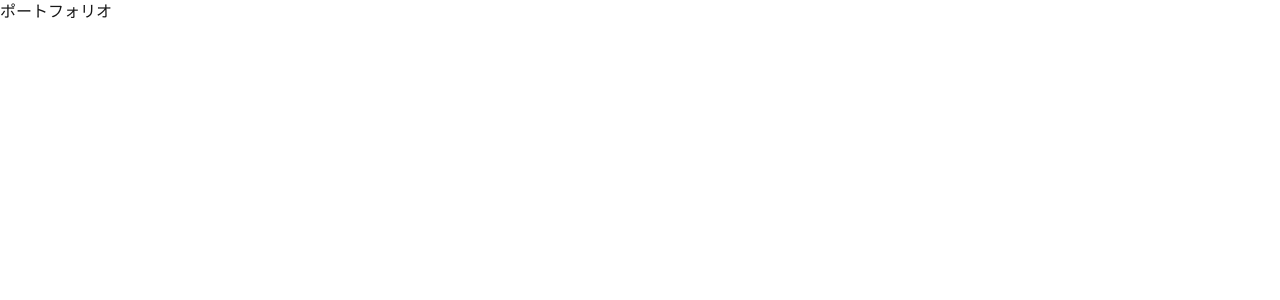
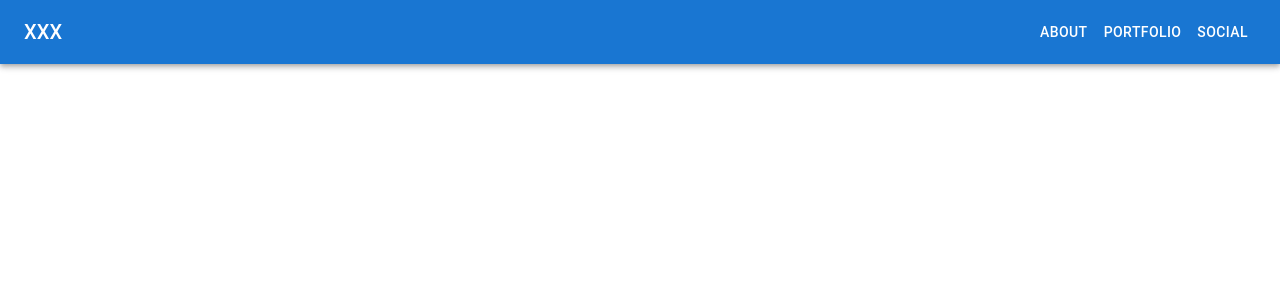
Before and after one commit to m-private-m/react-roadmap, a Next.js app: page /portfolio in a window 1280 px wide. Shown: the top 300 px of the page. Built offline with nearby package versions, Linux system fonts and the light colour scheme.

Commit message:
add headder

```diff
--- /dev/null
+++ b/src/components/Header/index.tsx
@@ -0,0 +1,25 @@
+import * as React from 'react';
+import AppBar from '@mui/material/AppBar';
+import Box from '@mui/material/Box';
+import Toolbar from '@mui/material/Toolbar';
+import Typography from '@mui/material/Typography';
+import Button from '@mui/material/Button';
+import IconButton from '@mui/material/IconButton';
+import MenuIcon from '@mui/icons-material/Menu';
+
+export default function Header() {
+  return (
+    <Box sx={{ flexGrow: 1 }}>
+      <AppBar position="static">
+        <Toolbar>
+          <Typography variant="h6" component="div" sx={{ flexGrow: 1 }}>
+            XXX
+          </Typography>
+          <Button color="inherit">About</Button>
+            <Button color="inherit">Portfolio</Button>
+              <Button color="inherit">Social</Button>
+        </Toolbar>
+      </AppBar>
+    </Box>
+  );
+}
--- a/src/views/PortForioView/index.tsx
+++ b/src/views/PortForioView/index.tsx
@@ -1,7 +1,9 @@
+import Header from "@/components/Header";
+
 export function PortfolioView(){
     return(
         <div>
-            ポートフォリオ
+            <Header/>
         </div>
     )
 }
```
Also changed, not shown: package.json (+9 -5 lines), 1 other file (tests, documents, lock files or other folders).
